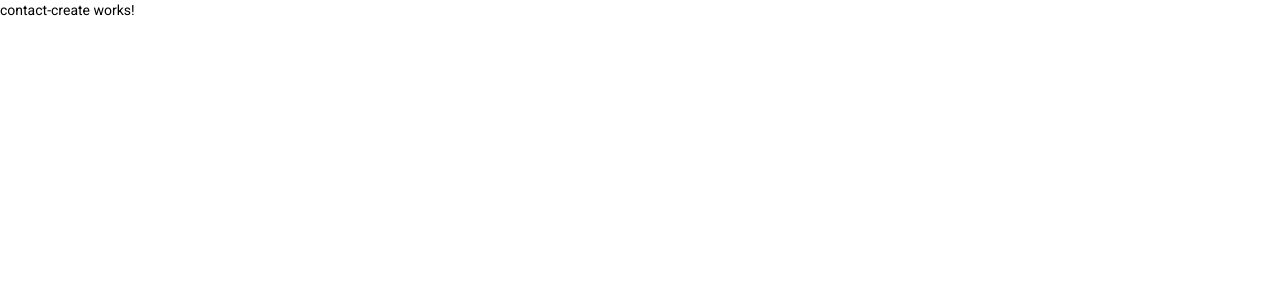
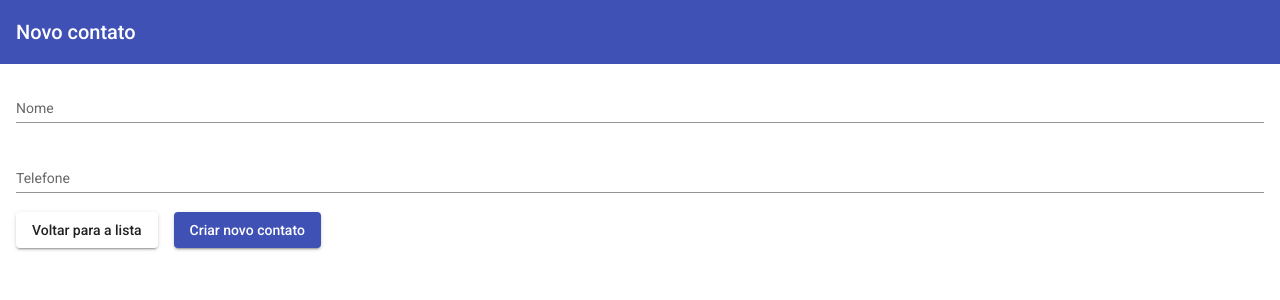
Before and after one commit to denysLerroan/Course-Angular-IGTI-app-CRUD, an Angular app: page /contacts/create in a window 1280 px wide. Shown: the top 300 px of the page. Built offline with nearby package versions, Linux system fonts and the light colour scheme.

Commit message:
ContactCreate initial template

```diff
--- a/src/app/contact-create/contact-create.component.css
+++ b/src/app/contact-create/contact-create.component.css
@@ -0,0 +1,15 @@
+.form {
+  padding: 8px 16px 0 16px;
+}
+
+mat-form-field {
+  width: 100%;
+}
+
+.actions {
+  position: fixed;
+  left: 16px;
+}
+.actions > a:first-child {
+  margin-right: 16px;
+}
--- a/src/app/contact-create/contact-create.component.html
+++ b/src/app/contact-create/contact-create.component.html
@@ -1 +1,21 @@
-<p>contact-create works!</p>
+<mat-toolbar color="primary">
+  <span>Novo contato</span>
+</mat-toolbar>
+
+<div class="form">
+  <mat-form-field appearance="standard">
+    <mat-label>Nome</mat-label>
+    <input matInput />
+  </mat-form-field>
+  <mat-form-field appearance="standard">
+    <mat-label>Telefone</mat-label>
+    <input matInput />
+  </mat-form-field>
+
+  <div class="actions">
+    <a routerLink="/contacts" mat-raised-button>Voltar para a lista</a>
+    <button type="submit" mat-raised-button color="primary">
+      Criar novo contato
+    </button>
+  </div>
+</div>
```
